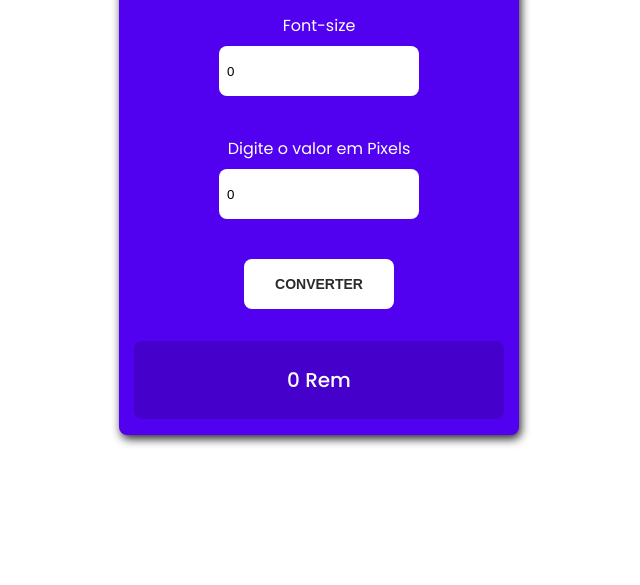
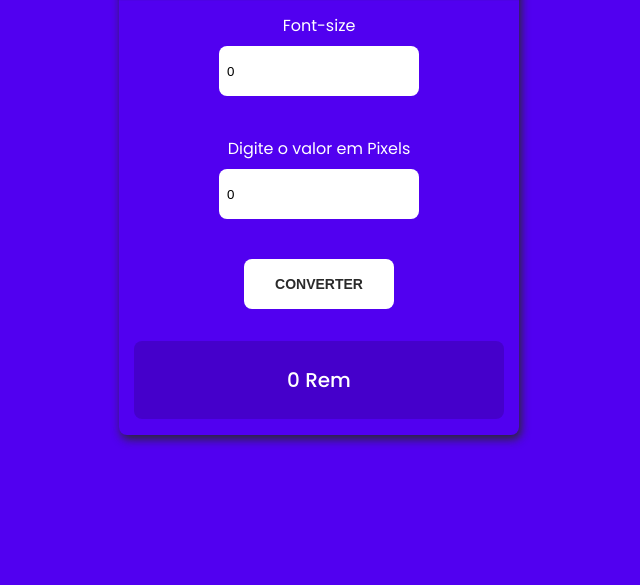
Before and after one commit to PetrusNoleto/PNCONVERTER, a plain HTML site: page index.html in a window 1280 px wide. Shown: the part 215-800 px from the top of the page, without its empty margins (321-961 px from the left). Drawn offline with Linux system fonts and the light colour scheme.

Commit message:
Update index.css

```diff
--- a/styles/index.css
+++ b/styles/index.css
@@ -17,7 +17,7 @@
 
 #container{
     color: var(--colordark);
-
+    background-color: #5100F0;
     font-family: 'Poppins', sans-serif;
     width: 100vw;
     height: 100vh;
```
